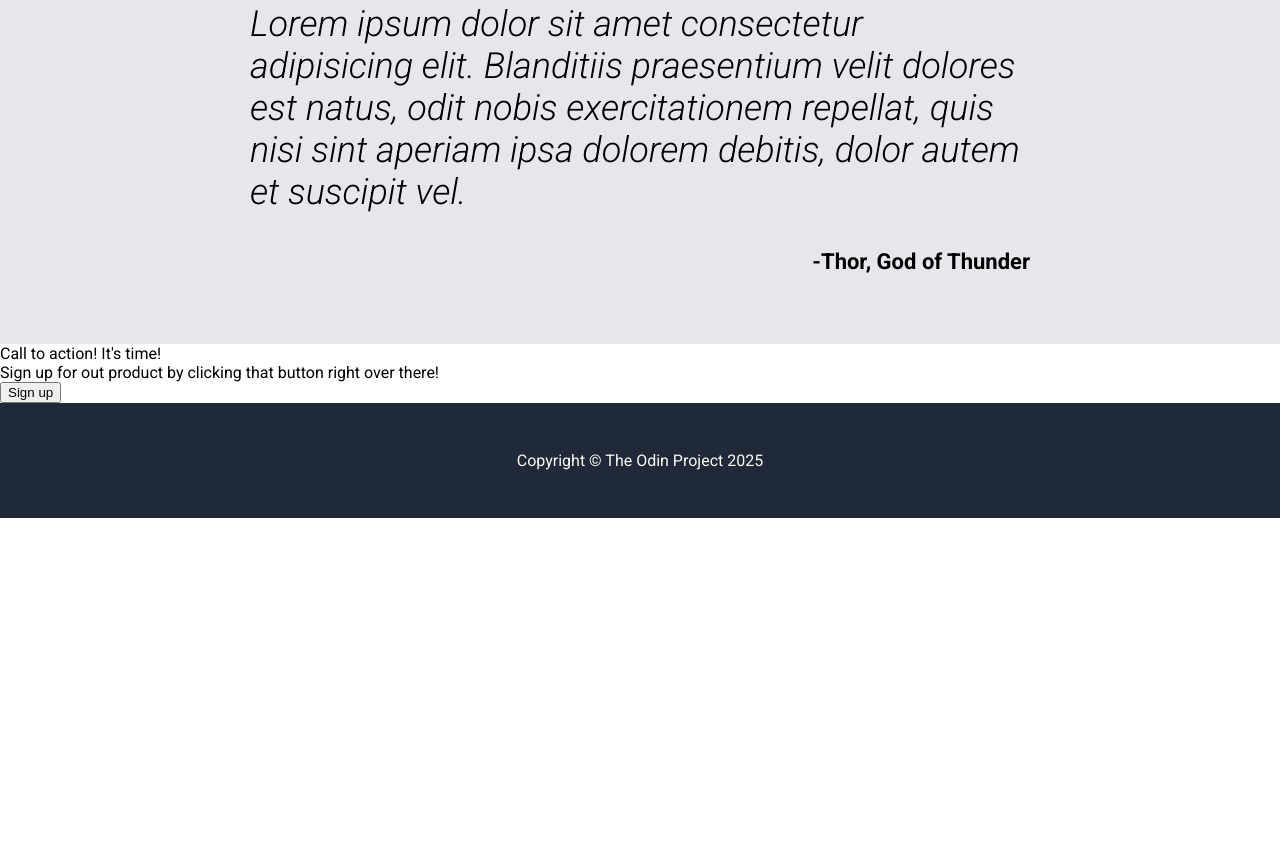
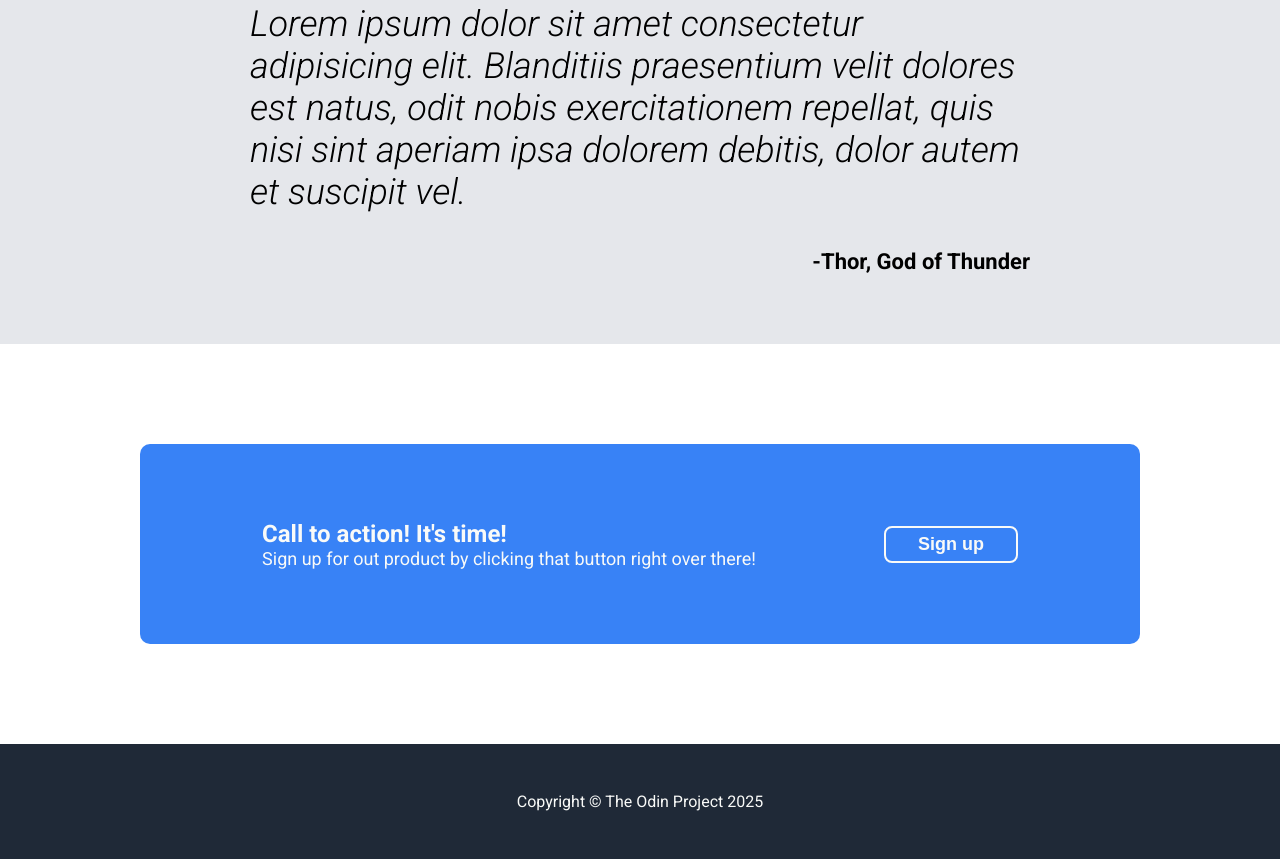
Before and after one commit to AleLoiac/landing-page, a plain HTML site: page index.html in a window 1280 px wide. Shown: the part 1280-2139 px from the top of the page. Before the commit the page ends 1798 px from the top, so only its background shows below. Drawn offline with Linux system fonts and the light colour scheme.

Commit message:
Style call to action section

```diff
--- a/styles.css
+++ b/styles.css
@@ -139,3 +139,41 @@ h2 {
     text-align: center;
     padding: 48px 0;
 }
+
+.call {
+    display: flex;
+    justify-content: center;
+    align-items: center;
+}
+
+.call-content {
+    background-color: #3882F6;
+    width: 1000px;
+    height: 200px;
+    margin: 100px;
+    border-radius: 10px;
+    display: flex;
+    justify-content: center;
+    align-items: center;
+    gap:128px;
+    color:#F9FAF8;
+}
+
+.call button{
+    background-color: #3882F6;
+    padding: 6px 32px;
+    border-radius: 8px;
+    color:#F9FAF8;
+    font-weight: bold;
+    font-size: 18px;
+    border: 2px solid #F9FAF8;
+}
+
+.call-title {
+    font-size: 24px;
+    font-weight: bold;
+}
+
+.call-text{
+    font-size: 18px;
+}
```
